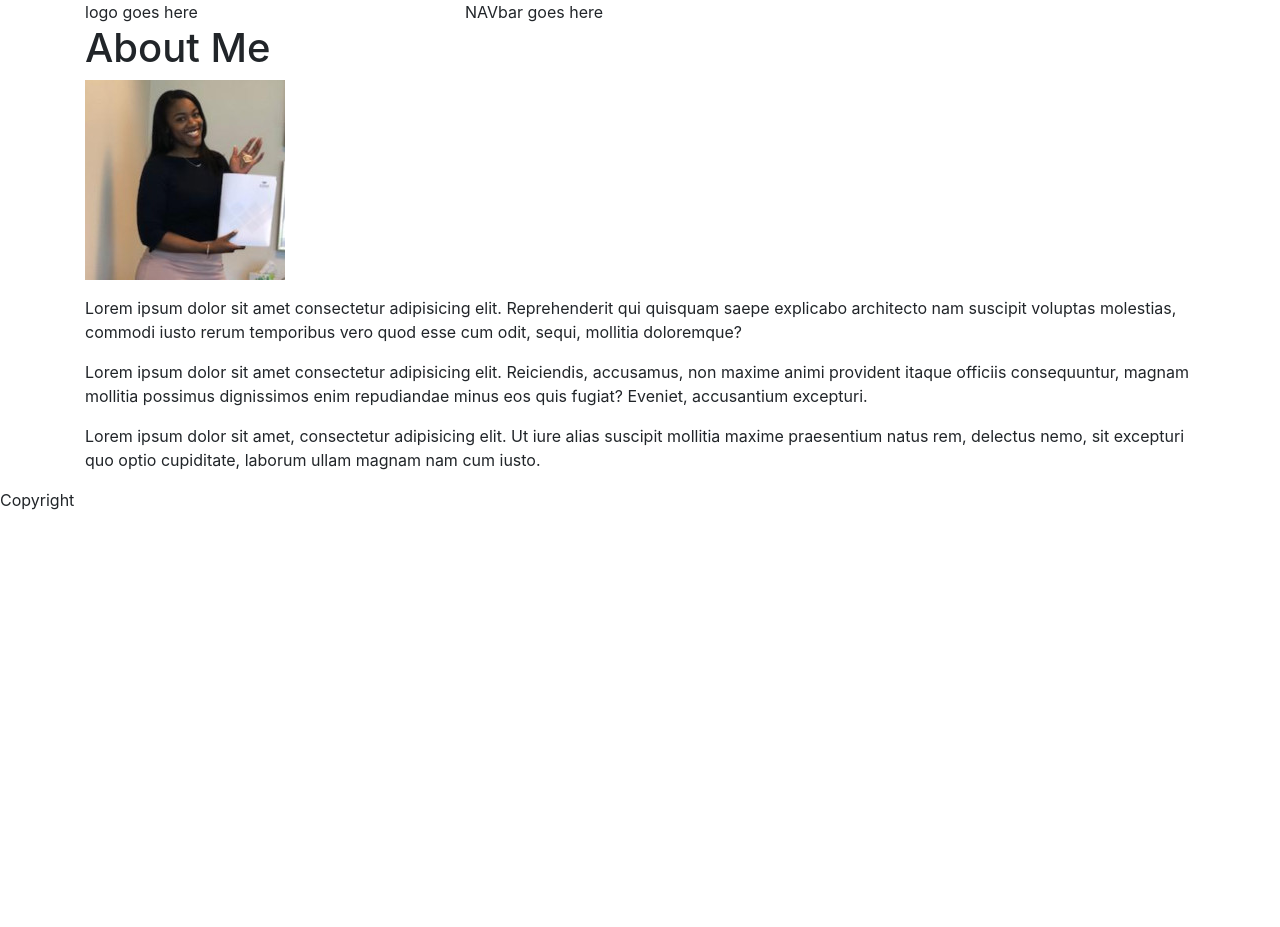
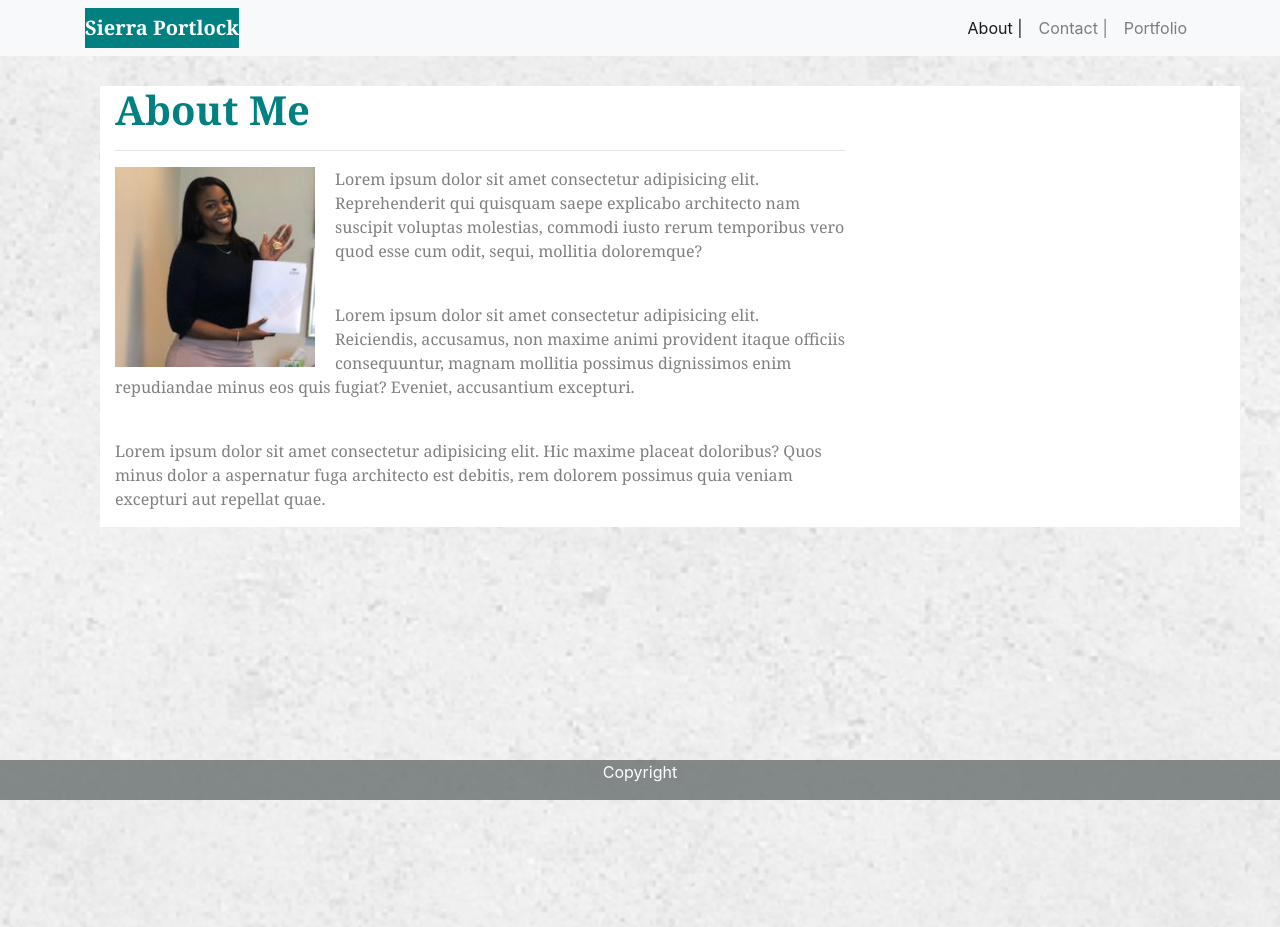
Before and after one commit to sportlo2/Basic-Portfolio, a plain HTML site: page index.html in a window 1280 px wide. Before the commit the page ends 800 px from the top, so only its background shows below. Drawn offline with nearby package versions, Linux system fonts and the light colour scheme.

Commit message:
About Me and Contact Update

```diff
--- a/Assets/CSS/style.css
+++ b/Assets/CSS/style.css
@@ -1,12 +1,59 @@
+#wrap {
+    width: auto;
+    margin-left: auto;
+}
+
 body {
-    background-image: url("assets/images/concrete_seamless");
+    background-image: url("../images/concrete_seamless.png");
     background-size: cover;
     background-repeat:no-repeat;
 
+
 }
 
-
-
-footer {
+#logo {
+    color: white;
+    background-color: teal;
+    font-weight: bold;
+    font-size: 20px;
+    font-family: Georgia, 'Times New Roman', Times, serif;
 
 }
+
+#navbarNav {
+    color: grey;
+
+}
+
+.main-header {
+    color: teal;
+    font-weight: bold;
+    font-family: Georgia, 'Times New Roman', Times, serif;
+}
+
+#block {
+    background-color: white;
+    font-family: Georgia, 'Times New Roman', Times, serif;
+    color: grey;
+    margin-top: 30px;
+    margin-left: 100px;
+    margin-right: 100px;
+    margin-bottom: 400px;
+}
+
+#image {
+    float: left;
+    margin-right: 20px;
+}
+footer {
+bottom: 0px;
+text-align: center;
+background-color: rgba(104, 110, 110, 0.801);
+color: white;
+position: fixed;
+width: 100%;
+height: 40px;
+border-top: teal;
+border-width: 50px;
+
+}
--- a/Assets/style.css
+++ /dev/null
@@ -1,12 +0,0 @@
-body {
-    background-image: url("../Assets/images/concrete_seamless.png");
-    background-size: cover;
-    background-repeat:no-repeat;
-
-}
-
-
-
-footer {
-
-}
--- a/index.html
+++ b/index.html
@@ -10,54 +10,79 @@
     <link rel="stylesheet" href="https://stackpath.bootstrapcdn.com/bootstrap/4.4.1/css/bootstrap.min.css"
         integrity="sha384-Vkoo8x4CGsO3+Hhxv8T/Q5PaXtkKtu6ug5TOeNV6gBiFeWPGFN9MuhOf23Q9Ifjh" crossorigin="anonymous">
 
-    <link rel="stylesheet" type="text/css" href="assets/CSS/style.css">
+    <link rel="stylesheet" type="text/css" href="Assets/CSS/style.css">
 </head>
 
 <body>
+    <div id="wrap">
         <header>
+            <nav class="navbar navbar-expand-lg navbar-light bg-light">
                 <div class="container">
-            <div class="row">
-                <div class="col-md-offset-2"> </div>
-                <div class="col-md-2">
-                    logo goes here
-                </div>
-                <div class="col-md-2">
-                </div>
-                <div class="col-md-2">
-                    NAVbar goes here
-                </div>
-                <div class="col-md-offset-2"></div>
+                    <a class="navbar-brand" href="index.html" id="logo">Sierra Portlock</a>
+                    <button class="navbar-toggler" type="button" data-toggle="collapse" data-target="#navbarNav"
+                        aria-controls="navbarNav" aria-expanded="false" aria-label="Toggle navigation">
+                        <span class="navbar-toggler-icon"></span>
+                    </button>
+
+                    <div class="collapse navbar-collapse" id="navbarNav">
+                        <ul class="navbar-nav ml-auto">
+                            <li class="nav-item active">
+                                <a class="nav-link" href="index.html">About | <span class="sr-only">(current)</span></a>
+                            </li>
+                            <li class="nav-item">
+                                <a class="nav-link" href="contact.html">Contact |</a>
+                            </li>
+                            <li class="nav-item">
+                                <a class="nav-link" href="portfolio.html">Portfolio</a>
+                            </li>
+                        </ul>
                     </div>
                 </div>
+            </nav>
+
         </header>
 
-    <div class="container">
+        <section class="container" id="block">
+            <div class="row">
+                <div class="col-md-8">
 
-        <h1> About Me</h1>
 
-        <p><img src="Assets/images/ProfilePic.jpg"></p>
+
+                    <h1 class="main-header"> About Me</h1>
+                    <hr />
+
+                    <p><img src="Assets/images/ProfilePic.jpg" id="image"></p>
                     <p>
                         Lorem ipsum dolor sit amet consectetur adipisicing elit. Reprehenderit qui quisquam saepe
                         explicabo architecto nam suscipit voluptas molestias, commodi iusto rerum temporibus vero quod
                         esse cum odit, sequi, mollitia doloremque?
-        </p>
-        </p>
+                    </p> <br>
                     <p>
                         Lorem ipsum dolor sit amet consectetur adipisicing elit. Reiciendis, accusamus, non maxime
                         animi provident itaque officiis consequuntur, magnam mollitia possimus dignissimos enim
                         repudiandae minus eos quis fugiat? Eveniet, accusantium excepturi.
                     </p>
+                    <br>
                     <p>
-            Lorem ipsum dolor sit amet, consectetur adipisicing elit. Ut iure alias suscipit mollitia
-            maxime praesentium natus rem, delectus nemo, sit excepturi quo optio cupiditate, laborum
-            ullam magnam nam cum iusto.
+                        Lorem ipsum dolor sit amet consectetur adipisicing elit. Hic maxime placeat doloribus? Quos minus dolor a aspernatur fuga architecto est debitis, rem dolorem possimus quia veniam excepturi aut repellat quae.
                     </p>
-
                 </div>
+            </div>
+        </section>
 
         <footer>
             Copyright
         </footer>
+        <script src="https://code.jquery.com/jquery-3.4.1.slim.min.js"
+            integrity="sha384-J6qa4849blE2+poT4WnyKhv5vZF5SrPo0iEjwBvKU7imGFAV0wwj1yYfoRSJoZ+n"
+            crossorigin="anonymous"></script>
+        <script src="https://cdn.jsdelivr.net/npm/popper.js@1.16.0/dist/umd/popper.min.js"
+            integrity="sha384-Q6E9RHvbIyZFJoft+2mJbHaEWldlvI9IOYy5n3zV9zzTtmI3UksdQRVvoxMfooAo"
+            crossorigin="anonymous"></script>
+        <script src="https://stackpath.bootstrapcdn.com/bootstrap/4.4.1/js/bootstrap.min.js"
+            integrity="sha384-wfSDF2E50Y2D1uUdj0O3uMBJnjuUD4Ih7YwaYd1iqfktj0Uod8GCExl3Og8ifwB6"
+            crossorigin="anonymous"></script>
+    </div>
 </body>
 
 </html>
```
Also changed, not shown: contact.html (+27 -17 lines), portfolio.html (+26 -17 lines). Lines whose indentation alone changed are shown as unchanged.
